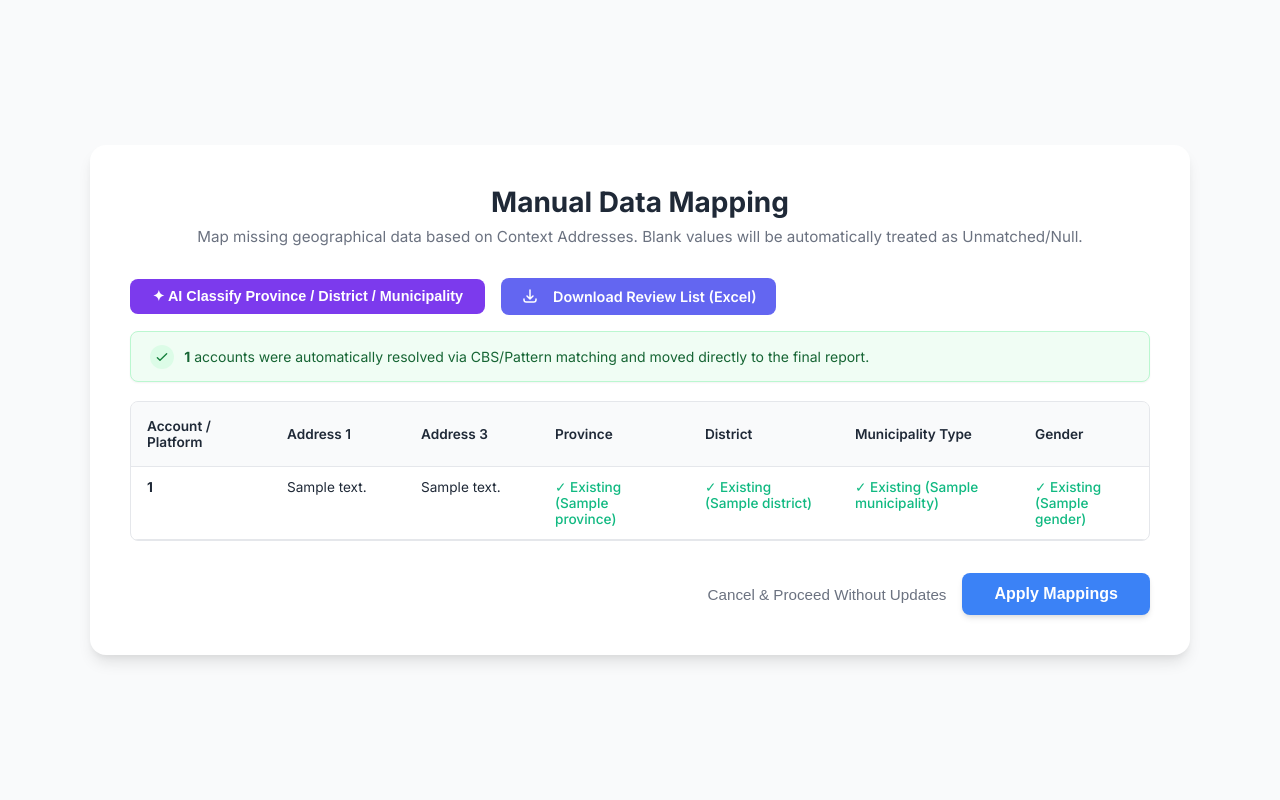
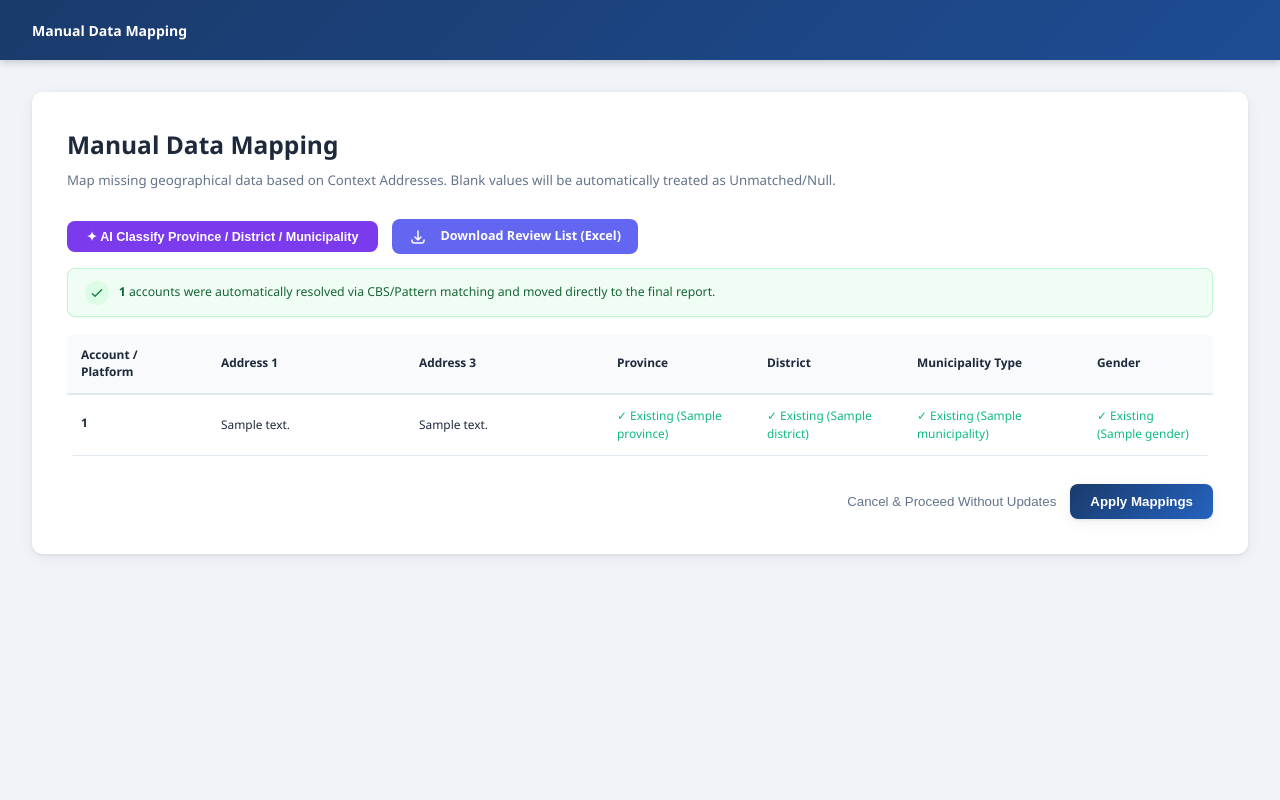
Before and after one commit to kunjan-bh/merchant-automation-jbbl, a Django app: template merchant_data_report/merchant/templates/merchant/review_missing_data.html in a window 1280 px wide. Run offline with Django 5.2, Linux system fonts and the light colour scheme; the template is opened without the code that fills it: most values are stand-ins (such as "Sample title", 1, 10 or a date in 2020).

Commit message:
Update manual review UI to match main dashboard styling
Changed:
1. Review page now uses main dashboard.css stylesheet
2. Added proper header bar matching dashboard theme (bank blue gradient)
3. Updated table and form styling to use dashboard color scheme
4. Applied dashboard layout with proper spacing and shadows
5. Consistent button styling with gradient and hover effects

Manual data mapping page now has the same professional look and feel
as the main reporting dashboard - no more isolated/different UI appearance.

Co-Authored-By: Claude Haiku 4.5 <noreply@anthropic.com>

```diff
--- a/merchant_data_report/merchant/templates/merchant/review_missing_data.html
+++ b/merchant_data_report/merchant/templates/merchant/review_missing_data.html
@@ -1,50 +1,52 @@
+{% load static %}
 <!DOCTYPE html>
 <html lang="en">
 <head>
     <meta charset="UTF-8">
     <meta name="viewport" content="width=device-width, initial-scale=1.0">
     <title>Review Missing Data</title>
-    <!-- Modern font from Google Fonts -->
-    <link href="https://fonts.googleapis.com/css2?family=Inter:wght@300;400;500;600;700&display=swap" rel="stylesheet">
+    <link rel="stylesheet" href="{% static 'merchant/css/dashboard.css' %}">
     <style>
-        :root {
-            --primary-bg: #f9fafb;
-            --card-bg: #ffffff;
-            --text-main: #1f2937;
-            --text-muted: #6b7280;
-            --accent-color: #3b82f6;
-            --accent-hover: #2563eb;
-            --border-color: #e5e7eb;
-            --success-text: #065f46;
-            --shadow-lg: 0 10px 15px -3px rgba(0, 0, 0, 0.1), 0 4px 6px -2px rgba(0, 0, 0, 0.05);
-            --shadow-md: 0 4px 6px -1px rgba(0, 0, 0, 0.1), 0 2px 4px -1px rgba(0, 0, 0, 0.06);
+        .dash-body {
+            display: flex;
+            min-height: 100vh;
         }
-
-        * {
-            box-sizing: border-box;
-            margin: 0;
-            padding: 0;
+        .sidebar {
+            width: 280px;
+            background: var(--bank-blue);
+            padding: 20px;
+            overflow-y: auto;
         }
-
-        body {
-            font-family: 'Inter', sans-serif;
-            background-color: var(--primary-bg);
+        .main-content {
+            flex: 1;
+            display: flex;
+            flex-direction: column;
+        }
+        .page-header {
+            padding: 28px 32px;
+            border-bottom: 1px solid var(--border);
+        }
+        .page-header h2 {
+            font-size: 1.6rem;
+            font-weight: 700;
             color: var(--text-main);
-            display: flex;
-            justify-content: center;
-            align-items: center;
-            min-height: 100vh;
-            padding: 2rem;
+            margin-bottom: 4px;
         }
-
+        .page-header p {
+            color: var(--text-muted);
+            font-size: 0.9rem;
+        }
+        .page-body {
+            flex: 1;
+            padding: 32px;
+            overflow-y: auto;
+        }
         .container {
-            background-color: var(--card-bg);
+            background-color: var(--bg-panel);
             width: 100%;
-            max-width: 1100px;
             padding: 2.5rem;
-            border-radius: 16px;
-            box-shadow: var(--shadow-lg);
-            text-align: center;
+            border-radius: 10px;
+            box-shadow: var(--shadow);
         }
 
         h2 {
@@ -67,12 +69,11 @@
         }
 
         th {
-            background-color: var(--primary-bg);
-            padding: 1rem;
-            border-bottom: 1px solid var(--border-color);
+            background-color: var(--bg-panel-alt);
+            padding: 12px 14px;
+            border-bottom: 2px solid var(--border);
             position: sticky;
             top: 0;
-            box-shadow: 0 1px 2px rgba(0,0,0,0.05);
             font-weight: 600;
             color: var(--text-main);
             text-align: left;
@@ -80,48 +81,49 @@
         }
 
         td {
-            padding: 0.75rem 1rem;
-            border-bottom: 1px solid var(--border-color);
+            padding: 12px 14px;
+            border-bottom: 1px solid var(--border);
             text-align: left;
-            vertical-align: top;
+            vertical-align: center;
         }
 
         tr:hover {
-            background-color: #f8fafc;
+            background-color: var(--bg-panel-alt);
         }
 
         select, input[type="text"] {
             width: 100%;
-            padding: 0.5rem;
-            border-radius: 4px;
-            border: 1px solid var(--border-color);
+            padding: 8px 10px;
+            border-radius: 6px;
+            border: 1.5px solid var(--border);
             background-color: #fff;
             color: var(--text-main);
             font-family: inherit;
             font-size: 0.85rem;
+            transition: border-color 0.2s, box-shadow 0.2s;
         }
 
         select:focus, input[type="text"]:focus {
             outline: none;
-            border-color: var(--accent-color);
-            box-shadow: 0 0 0 2px rgba(59, 130, 246, 0.2);
+            border-color: var(--bank-blue-lt);
+            box-shadow: 0 0 0 3px rgba(37,99,192,.12);
         }
 
         .btn-submit {
-            background-color: var(--accent-color);
+            background: linear-gradient(135deg, var(--bank-blue) 0%, var(--bank-blue-lt) 100%);
             color: white;
             border: none;
             border-radius: 8px;
-            font-size: 1rem;
+            font-size: 0.95rem;
             font-weight: 600;
             cursor: pointer;
-            transition: background-color 0.2s;
-            box-shadow: var(--shadow-md);
-            padding: 0.75rem 2rem;
+            transition: opacity 0.2s;
+            box-shadow: var(--shadow);
+            padding: 10px 20px;
         }
 
         .btn-submit:hover {
-            background-color: var(--accent-hover);
+            opacity: 0.92;
         }
 
         .table-container {
@@ -265,8 +267,14 @@
         }
     </style>
 </head>
-<body>
-    <div class="container">
+<body class="dash-body">
+    <div style="display:none;" class="sidebar"></div>
+    <div class="main-content">
+        <div class="topnav" style="background: linear-gradient(135deg, var(--bank-blue) 0%, var(--bank-blue-mid) 100%); padding: 0 32px; height: 60px; display: flex; align-items: center; box-shadow: 0 2px 8px rgba(0,0,0,.2);">
+            <h1 style="color: white; font-size: 1rem; font-weight: 600; margin: 0;">Manual Data Mapping</h1>
+        </div>
+        <div class="page-body">
+            <div class="container">
         <h2>Manual Data Mapping</h2>
         <p>Map missing geographical data based on Context Addresses. Blank values will be automatically treated as Unmatched/Null.</p>
 
@@ -436,6 +444,7 @@
             <div class="nav-overlay-spinner"></div>
             <div class="nav-overlay-text" id="navOverlayText">Working…</div>
             <div class="nav-overlay-sub" id="navOverlaySub">Please wait, do not refresh the page.</div>
+            </div>
         </div>
     </div>
 
```
